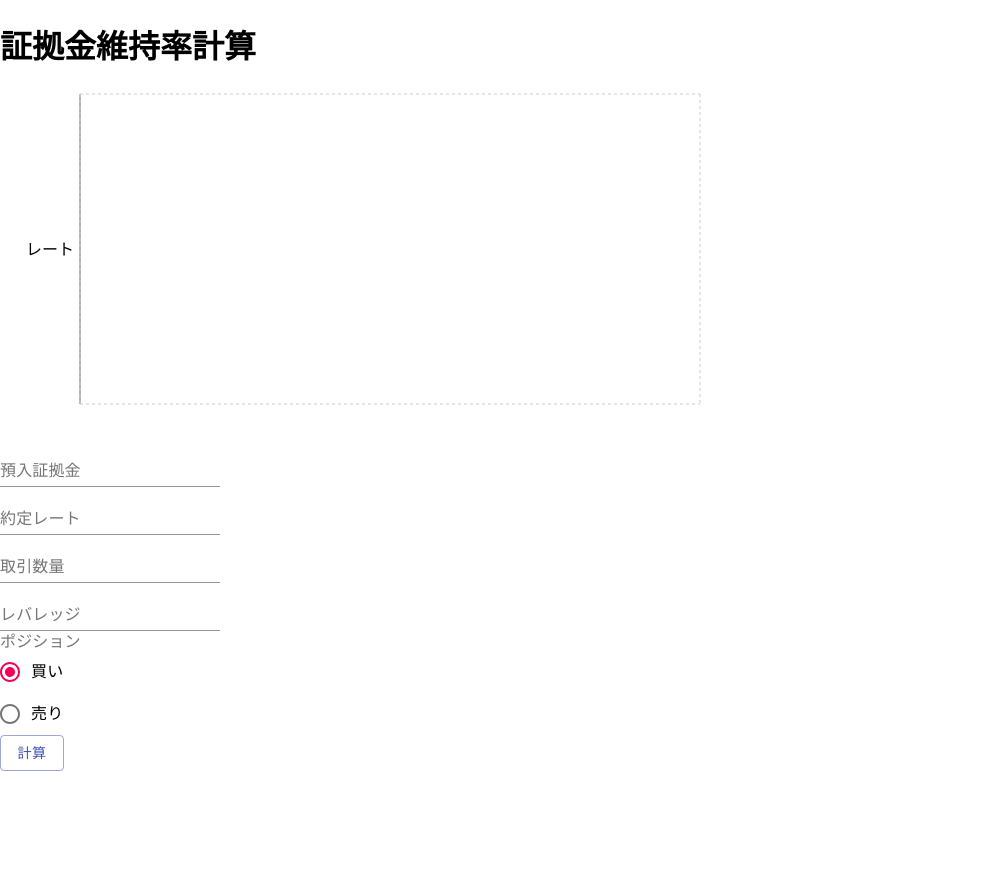
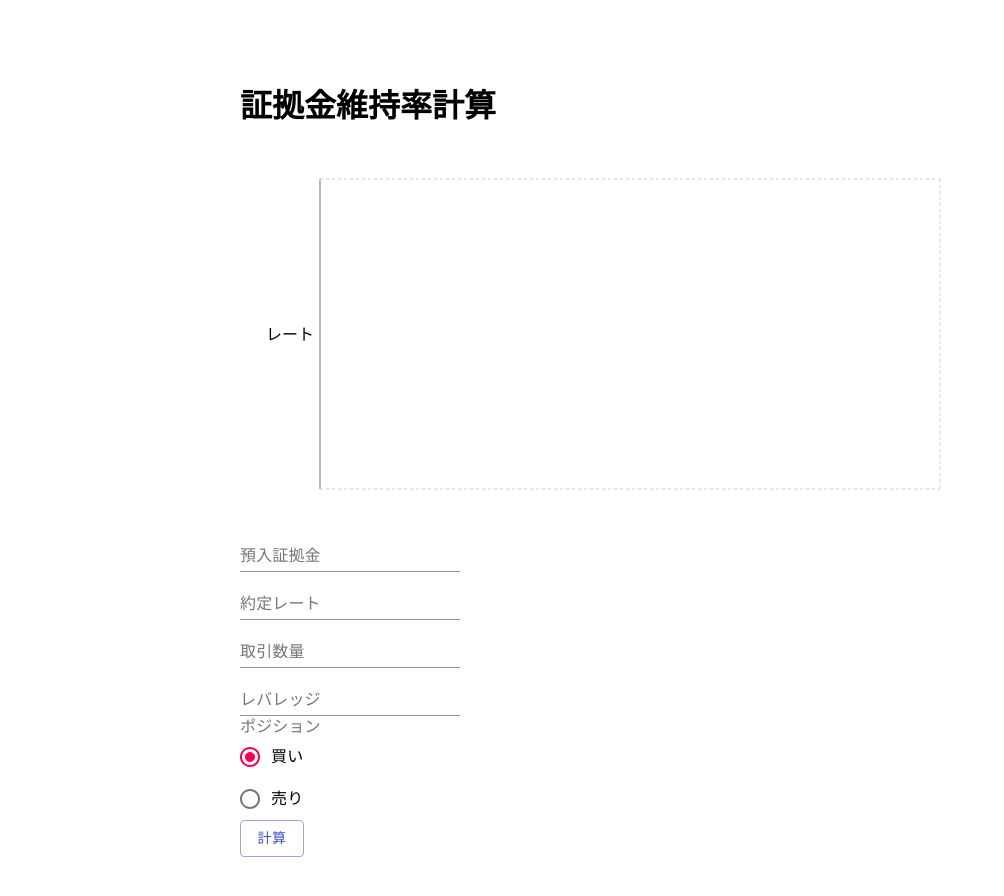
Before and after one commit to ksekine/margin-sample, a React (Create React App) app: page / in a window 1280 px wide. Shown: the top 896 px of the page, without its empty margins (0-1004 px from the left). Before the commit the page ends 800 px from the top, so only its background shows below. Built offline with nearby package versions, Linux system fonts and the light colour scheme.

Commit message:
Add styled-components.

```diff
--- a/package.json
+++ b/package.json
@@ -12,11 +12,13 @@
     "@types/react": "^16.9.25",
     "@types/react-dom": "^16.9.5",
     "@types/recharts": "^1.8.9",
+    "@types/styled-components": "^5.0.1",
     "react": "^16.13.1",
     "react-dom": "^16.13.1",
     "react-hook-form": "^5.1.3",
     "react-scripts": "3.4.1",
     "recharts": "^1.8.5",
+    "styled-components": "^5.0.1",
     "typescript": "^3.7.5"
   },
   "scripts": {
--- a/src/App.css
+++ /dev/null
@@ -1,38 +0,0 @@
-.App {
-  text-align: center;
-}
-
-.App-logo {
-  height: 40vmin;
-  pointer-events: none;
-}
-
-@media (prefers-reduced-motion: no-preference) {
-  .App-logo {
-    animation: App-logo-spin infinite 20s linear;
-  }
-}
-
-.App-header {
-  background-color: #282c34;
-  min-height: 100vh;
-  display: flex;
-  flex-direction: column;
-  align-items: center;
-  justify-content: center;
-  font-size: calc(10px + 2vmin);
-  color: white;
-}
-
-.App-link {
-  color: #61dafb;
-}
-
-@keyframes App-logo-spin {
-  from {
-    transform: rotate(0deg);
-  }
-  to {
-    transform: rotate(360deg);
-  }
-}
--- a/src/App.tsx
+++ b/src/App.tsx
@@ -1,12 +1,18 @@
 import React from 'react';
-import './App.css';
 import Margin from './components/pages/Margin';
+import styled from 'styled-components';
+
+const Enclosure = styled.div`
+  width: 100%;
+  margin: 5rem auto;
+  max-width: 50rem;
+`;
 
 const App: React.FC = () => {
   return (
-    <div>
+    <Enclosure>
       <Margin />
-    </div>
+    </Enclosure>
   );
 }
 
--- a/src/components/pages/Margin.tsx
+++ b/src/components/pages/Margin.tsx
@@ -8,7 +8,12 @@ import {
   RadioGroup,
   Button
  } from '@material-ui/core';
+ import styled from 'styled-components';
  import Chart from '../molecules/Chart';
+
+const Title = styled.h1`
+  margin: 3rem auto;
+`;
 
 type FormData = {
   depositeMargin: number
@@ -58,7 +63,7 @@ const Margin: React.FC = () => {
 
   return (
     <>
-      <h1>証拠金維持率計算</h1>
+      <Title>証拠金維持率計算</Title>
       <Chart data={data} />
       <form onSubmit={onSubmit}>
 
```
Also changed, not shown: 1 other file (tests, documents, lock files or other folders).
